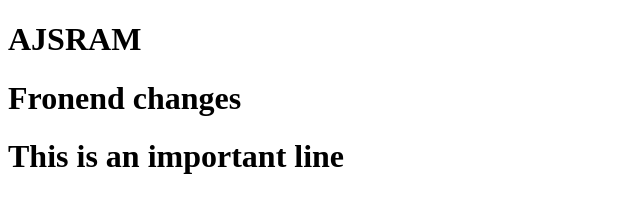
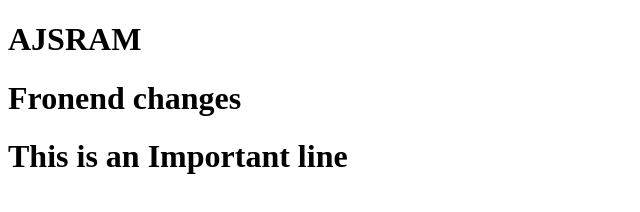
Before and after one commit to ajsram24/samplerepo, a plain HTML site: page index.html in a window 1280 px wide. Shown: the full height of the page, 0-640 px from the left. Drawn offline with Linux system fonts and the light colour scheme.

Commit message:
fix : Important

```diff
--- a/index.html
+++ b/index.html
@@ -8,6 +8,6 @@
 <body>
     <h1>AJSRAM</h1>
     <h1>Fronend changes</h1>
-    <h1>This is an important line</h1>
+    <h1>This is an Important line</h1>
 </body>
 </html>
```
